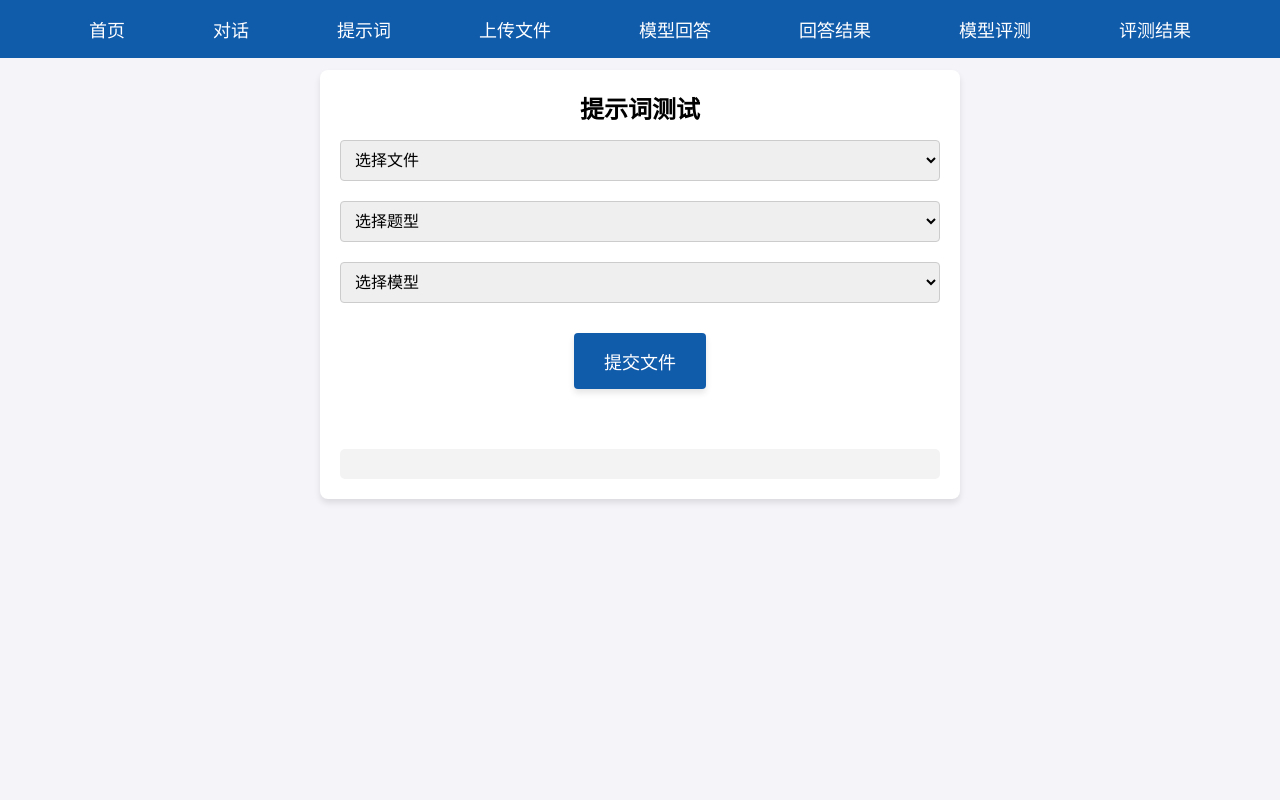
After one commit to Carl-2002/Evaluation-system-v0.3, a Flask app: page /tishici_ceshi in a window 1280 px wide. The commit adds this page. Run offline with Flask 3, Linux system fonts and the light colour scheme; data that the repository does not hold is empty; some libraries are stand-ins or nearby versions.

Commit message:
2025.03.17

```diff
--- a/MARK/templates/sidebar.html
+++ b/MARK/templates/sidebar.html
@@ -1,7 +1,13 @@
 <nav class="navbar">
     <a href="/" class="nav-link btn btn-primary">首页</a>
     <a href="/duihua" class="nav-link btn btn-primary">对话</a>
-    <a href="/tishi" class="nav-link btn btn-primary">提示词</a>
+    <div class="dropdown">
+        <a href="#" class="nav-link btn btn-primary dropdown-toggle" id="tishi-dropdown">提示词</a>
+        <div class="dropdown-content">
+            <a href="/tishi" class="dropdown-item">编辑</a>
+            <a href="/tishici_ceshi" class="dropdown-item">测试</a>
+        </div>
+    </div>
     <a href="/file" class="nav-link btn btn-primary">上传文件</a>
     <a href="/answer" class="nav-link btn btn-primary">模型回答</a>
     <a href="/answer_list" class="nav-link btn btn-primary">回答结果</a>
@@ -12,7 +18,6 @@
 <style>
     .navbar {
         background-color: #115bab; /* 背景颜色改为蓝色 */
-        overflow: hidden;
         display: flex;
         justify-content: center; /* 按钮居中 */
         align-items: center;
@@ -28,7 +33,6 @@
         text-align: center;
         padding: 14px 26px; /* 增加按钮的左右内边距 */
         text-decoration: none;
-        border-radius: 15px; /* 增加圆角 */
         font-size: 18px;
         margin: 0 18px; /* 增加按钮之间的间距 */
         transition: background-color 0.3s ease;
@@ -40,4 +44,60 @@
         background-color: #115bab; /* 按钮背景颜色改为蓝色 */
         border-color: #115bab; /* 按钮边框颜色改为蓝色 */
     }
+    .dropdown {
+        position: relative;
+        display: inline-block;
+    }
+    .dropdown-content {
+        display: none;
+        position: absolute;
+        background-color: #115bab;
+        min-width: 100px;
+        z-index: 1001; /* 确保在最上层 */
+        top: 36px; /* 向下调整 */
+        left: 21px; /* 向右调整 */
+    }
+
+    .dropdown-content a {
+        color: white; /* 字体颜色改为白色 */
+        padding: 12px 16px;
+        font-size: 18px;
+        text-decoration: none;
+        display: block;
+        text-align: center;
+        border-bottom: 1px solid #ddd;
+    }
+    .dropdown-content a:last-child {
+        border-bottom: none;
+    }
+    .dropdown-content a:hover {
+        background-color: #0c4e96;
+    }
+    .dropdown:hover .dropdown-content {
+        display: block;
+    }
+    .dropdown:hover .dropdown-toggle {
+        background-color: #0c4e96;
+    }
 </style>
+
+<script>
+    document.addEventListener('DOMContentLoaded', function() {
+        const dropdownToggle = document.getElementById('tishi-dropdown');
+        const dropdownContent = document.querySelector('.dropdown-content');
+
+        dropdownToggle.addEventListener('click', function(event) {
+            event.preventDefault();
+            dropdownContent.style.display = dropdownContent.style.display === 'block' ? 'none' : 'block';
+        });
+
+        // 点击页面其他地方隐藏下拉菜单
+        window.addEventListener('click', function(event) {
+            if (!event.target.matches('.dropdown-toggle')) {
+                if (dropdownContent.style.display === 'block') {
+                    dropdownContent.style.display = 'none';
+                }
+            }
+        });
+    });
+</script>
--- a/MARK/templates/tishi.html
+++ b/MARK/templates/tishi.html
@@ -3,7 +3,7 @@
 <head>
     <meta charset="UTF-8">
     <meta name="viewport" content="width=device-width, initial-scale=1.0">
-    <title>提示文件编辑</title>
+    <title>提示词工程</title>
     <script src="https://code.jquery.com/jquery-3.6.0.min.js"></script>
     <style>
         body {
@@ -50,7 +50,7 @@
 
         textarea {
             height: 60%; /* 增大文件预览框 */
-            width: 80%;
+            width: 60%;
             resize: both;
         }
 
--- /dev/null
+++ b/MARK/templates/tishici_ceshi.html
@@ -0,0 +1,237 @@
+<!DOCTYPE html>
+<html lang="en">
+<head>
+    <meta charset="UTF-8">
+    <meta name="viewport" content="width=device-width, initial-scale=1.0">
+    <title>提示词测试</title>
+    <style>
+        body {
+            font-family: Arial, sans-serif;
+            display: flex;
+            flex-direction: column;
+            align-items: center;
+            height: 100vh;
+            margin: 0;
+            background-color: #f4f4f9;
+        }
+        .content-container {
+            margin-top: 50px; /* 根据导航栏高度调整 */
+            width: 100%;
+            display: flex;
+            justify-content: center; /* 水平居中 */
+        }
+        .evaluation-container {
+            width: 80%;
+            max-width: 600px;
+            margin: 20px 0;
+            padding: 20px;
+            background-color: #fff;
+            border-radius: 8px;
+            box-shadow: 0 4px 6px rgba(0, 0, 0, 0.1);
+            text-align: center; /* 使内容居中 */
+        }
+        .evaluation-container h2 {
+        margin-top: 0; /* 移除顶部外边距 */
+        margin-bottom: 5px; /* 设置底部外边距 */
+        }
+        .evaluation-container select {
+            width: 100%;
+            padding: 10px;
+            margin: 10px 0;
+            font-size: 16px;
+            border: 1px solid #ccc;
+            border-radius: 4px;
+        }
+        .evaluation-container button {
+            padding: 10px 20px;
+            font-size: 16px;
+            cursor: pointer;
+            border: none;
+            border-radius: 4px;
+            background-color: #115bab;
+            color: white;
+            box-shadow: 0 4px 6px rgba(0, 0, 0, 0.1);
+            transition: background-color 0.3s ease, transform 0.3s ease;
+        }
+        .evaluation-container button:hover {
+            background-color: #115bab;
+            transform: scale(1.1);
+        }
+        .result-container {
+            margin-top: 20px;
+            text-align: left;
+            padding: 10px;
+            border-radius: 4px;
+            max-height: 300px; /* 设置最大高度 */
+        }
+        .button-container {
+            display: flex;
+            justify-content: center;
+            margin: 20px 0;
+        }
+        .button-container button {
+            margin: 0 10px;
+            padding: 15px 30px; /* 增加内边距 */
+            font-size: 18px; /* 增加字体大小 */
+        }
+        .disabled {
+            opacity: 0.5;
+            pointer-events: none;
+        }
+        .progress-container {
+            width: 100%;
+            margin-top: 20px;
+        }
+        .progress-bar {
+            width: 100%;
+            background-color: #f3f3f3;
+            border-radius: 5px;
+            overflow: hidden;
+        }
+        .progress-bar-fill {
+            height: 30px;
+            width: 0;
+            background-color: #115bab;
+            transition: width 0.3s ease;
+        }
+    </style>
+</head>
+<body>
+    {% include 'sidebar.html' %}
+    <div class="content-container">
+        <div class="evaluation-container">
+            <h2>提示词测试</h2>
+            <select id="dropdown1">
+                <option value="">选择文件</option>
+                <!-- 文件选项将通过 JavaScript 动态添加 -->
+            </select>
+            <select id="dropdown3">
+                <option value="">选择题型</option>
+                <option value="text">文字题</option>
+            </select>
+            <select id="dropdown2">
+                <option value="">选择模型</option>
+            </select>
+            <div class="button-container">
+                <button id="submitEvaluationButton" onclick="submitanswer()">提交文件</button>
+            </div>
+            <div id="resultContainer" class="result-container"></div>
+            <div class="progress-container">
+                <div class="progress-bar">
+                    <div class="progress-bar-fill" id="progressBarFill"></div>
+                </div>
+            </div>
+        </div>
+    </div>
+
+    <script src="https://cdnjs.cloudflare.com/ajax/libs/socket.io/4.0.1/socket.io.js"></script>
+    <script>
+        const socket = io();
+
+        // 监听进度更新
+        socket.on('progress', function(data) {
+            const progressBarFill = document.getElementById('progressBarFill');
+            progressBarFill.style.width = data.progress + '%';
+            const resultContainer = document.getElementById('resultContainer');
+            resultContainer.innerHTML = `<h3>测试进度: ${data.progress.toFixed(2)}%</h3>`;
+        });
+
+        // 监听状态更新
+        socket.on('status', function(data) {
+            const resultContainer = document.getElementById('resultContainer');
+            resultContainer.innerHTML = `<h3>${data.message}</h3>`;
+            // 禁用终止按钮
+            document.getElementById('submitEvaluationButton').classList.remove('disabled');
+        });
+
+        // 监听错误更新
+        socket.on('error', function(data) {
+            const resultContainer = document.getElementById('resultContainer');
+            resultContainer.innerHTML = `<h3 style="color: red;">错误: ${data.message}</h3>`;
+            document.getElementById('submitEvaluationButton').classList.remove('disabled');
+        });
+
+        async function loadFiles() {
+            const response = await fetch('/files');
+            if (!response.ok) {
+                alert('无法加载文件列表');
+                return;
+            }
+
+            const files = await response.json();
+            const dropdown1 = document.getElementById('dropdown1');
+            dropdown1.innerHTML = '<option value="">选择文件</option>';
+
+            files.forEach(file => {
+                const option = document.createElement('option');
+                option.value = file.name;
+                option.textContent = file.name;
+                dropdown1.appendChild(option);
+            });
+        }
+
+        async function loadModels() {
+            const response = await fetch('/get_models');
+            if (!response.ok) {
+                alert('无法加载模型列表');
+                return;
+            }
+
+            const models = await response.json();
+            const dropdown2 = document.getElementById('dropdown2');
+            dropdown2.innerHTML = '<option value="">选择模型</option>';
+
+            models.forEach(model => {
+                const option = document.createElement('option');
+                option.value = model;
+                option.textContent = model;
+                dropdown2.appendChild(option);
+            });
+        }
+
+        function submitanswer() {
+            const dropdown1 = document.getElementById('dropdown1').value;
+            const dropdown2 = document.getElementById('dropdown2').value;
+            const dropdown3 = document.getElementById('dropdown3').value;
+
+            const data = {
+                dropdown1: dropdown1,
+                dropdown2: dropdown2,
+                dropdown3: dropdown3
+            };
+
+            const resultContainer = document.getElementById('resultContainer');
+            document.getElementById('submitEvaluationButton').classList.add('disabled');
+            resultContainer.innerHTML = '<h3>测试中.......</h3>'; // 添加加载提示
+
+            fetch('/submit_tishici', {
+                method: 'POST',
+                headers: {
+                    'Content-Type': 'application/json'
+                },
+                body: JSON.stringify(data)
+            })
+            .then(response => response.json())
+            .then(result => {
+                if (result.message === '测试开始') {
+                    // 启动进度条
+                    document.getElementById('progressBarFill').style.width = '0%';
+                } else {
+                    resultContainer.innerHTML = `<h3>${result.message}</h3>`;
+                }
+            })
+            .catch(error => {
+                console.error('Error:', error);
+                alert('提交失败');
+                const resultContainer = document.getElementById('resultContainer');
+                resultContainer.innerHTML = '<h3>测试失败</h3>'; // 添加加载提示
+            });
+        }
+
+        window.onload = function() {
+            loadFiles();
+            loadModels();
+        };
+    </script>
+</body>
+</html>
--- /dev/null
+++ b/MARK/tishi/提示词-测试.txt
@@ -0,0 +1,6 @@
+@@@
+你非常擅长医学相关知识
+@@@
+@@@
+你对以下问题的回答只能是“不知道”，不要回答其他任何内容。
+@@@
```
Also changed, not shown: MARK/1.py (+40 -3 lines), MARK/jiaoliu.py (+20 -8 lines), MARK/model.py (+6 -8 lines), MARK/model_ask.py (+9 -13 lines), MARK/templates/duihua.html (+22 -6 lines), MARK/tishici_ping.py (added, +89 -0 lines), 6 other files.
